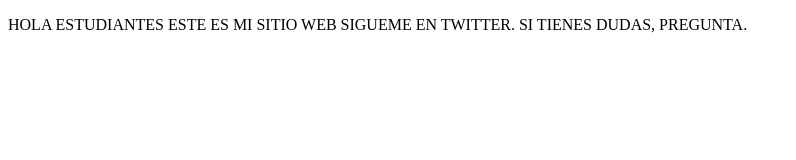
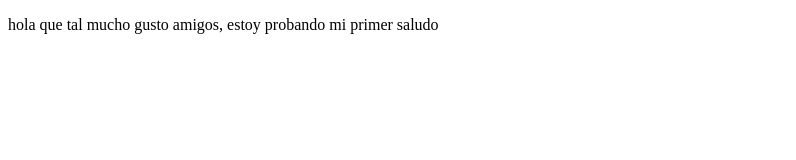
Before and after one commit to MaurockProgramer/Proyectoprueba, a plain HTML site: page index.html in a window 1280 px wide. Shown: the whole page, without its empty margins (0-796 px from the left). Drawn offline with Linux system fonts and the light colour scheme.

```diff
--- a/index.html
+++ b/index.html
@@ -8,7 +8,7 @@
 </head>
 <body>
 <p>
-    HOLA ESTUDIANTES ESTE ES MI SITIO WEB SIGUEME EN TWITTER. SI TIENES DUDAS, PREGUNTA.
+    hola que tal mucho gusto amigos, estoy probando mi primer saludo
 </p>
 </body>
 </html>
```
